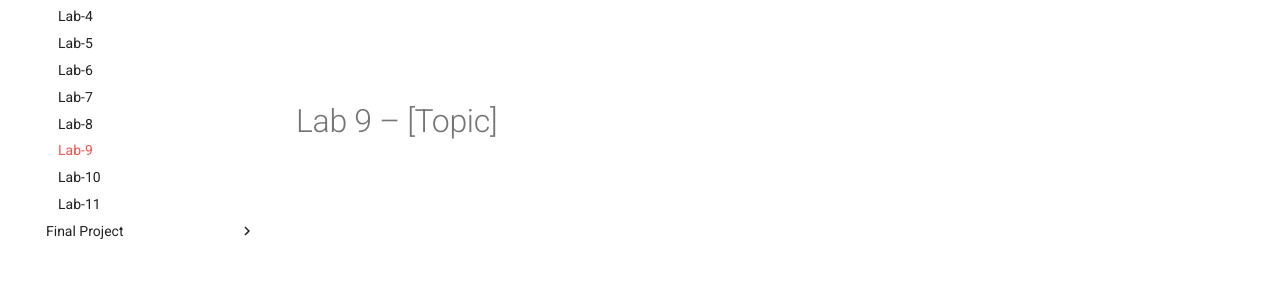
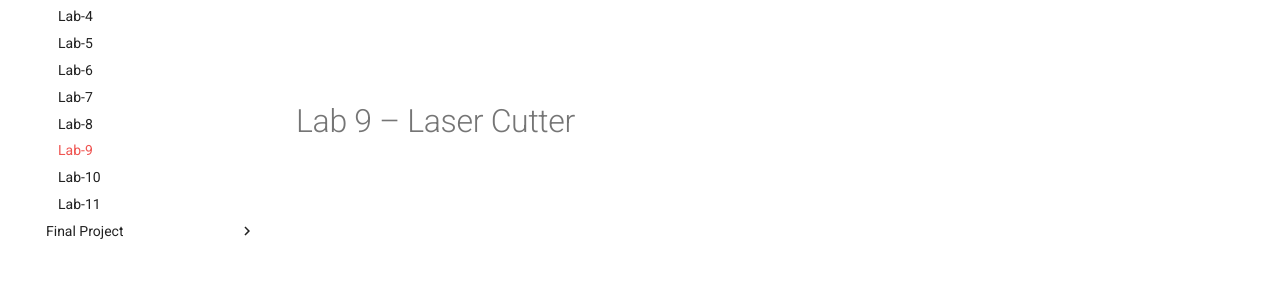
Before and after one commit to seaberr/MMEGR-2156-7-lab-template-seaber, an MkDocs documentation site: the page built from docs/Labs/L09/index.md, in a window 1280 px wide. Shown: the part 302-598 px from the top of the page. Built offline with MkDocs 1.6.1 and Material for MkDocs 9.7.7, drawn with Linux system fonts in a browser that asks for light colours.

Commit message:
Update Lab 9 title to 'Laser Cutter'

```diff
--- a/docs/Labs/L09/index.md
+++ b/docs/Labs/L09/index.md
@@ -1,2 +1,2 @@
 ![MEGR 2156-7 Title](MEES_Logo_Standard.png)
-# Lab 9 – [Topic]
+# Lab 9 – Laser Cutter
```
